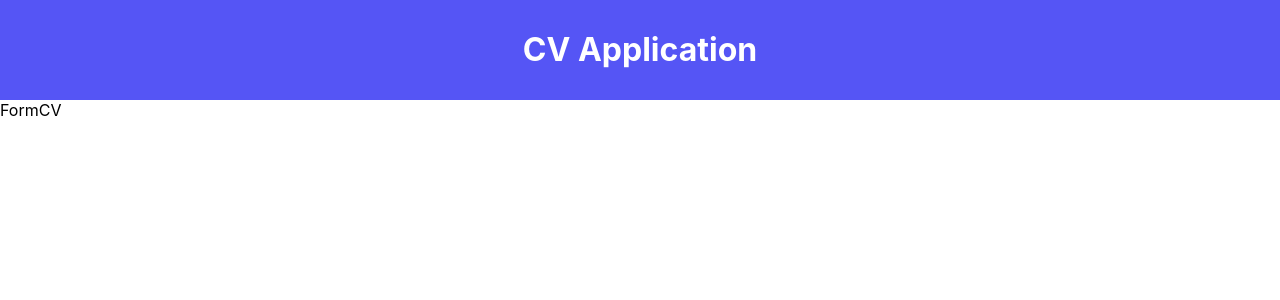
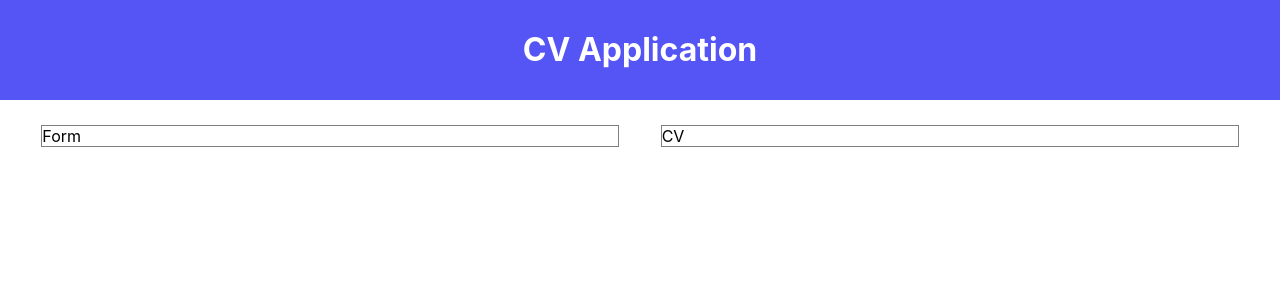
Before and after one commit to chapmancbVCU/cv-application, a React (Create React App) app: page / in a window 1280 px wide. Shown: the top 300 px of the page. Built offline with nearby package versions, Linux system fonts and the light colour scheme.

Commit message:
Added width and border properties to cv-container and form-container.  Added margin top and justify-content property to main.  Both are in media query.

```diff
--- a/src/App.css
+++ b/src/App.css
@@ -18,7 +18,15 @@
 }
 
 @media only screen and (min-width: 700px) {
+  .cv-container, .form-container {
+    width: 45%;
+    border: solid 1px grey;
+  }
+
+
   .main {
+    margin-top: 25px;
     flex-direction: row;
+    justify-content: space-evenly;
   }
 }
```
